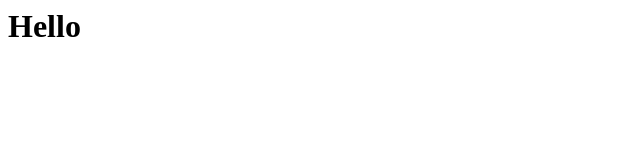
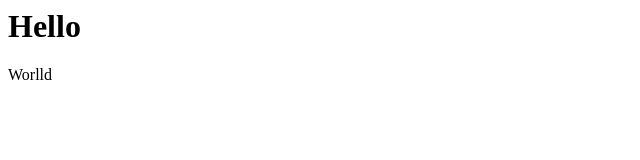
Before and after one commit to dsdbhj/test, a plain HTML site: page index.html in a window 1280 px wide. Shown: the full height of the page, 0-640 px from the left. Drawn offline with Linux system fonts and the light colour scheme.

Commit message:
Update index.html

```diff
--- a/index.html
+++ b/index.html
@@ -1 +1,2 @@
 <h1>Hello</h1>
+<p>Worlld</p>
```
